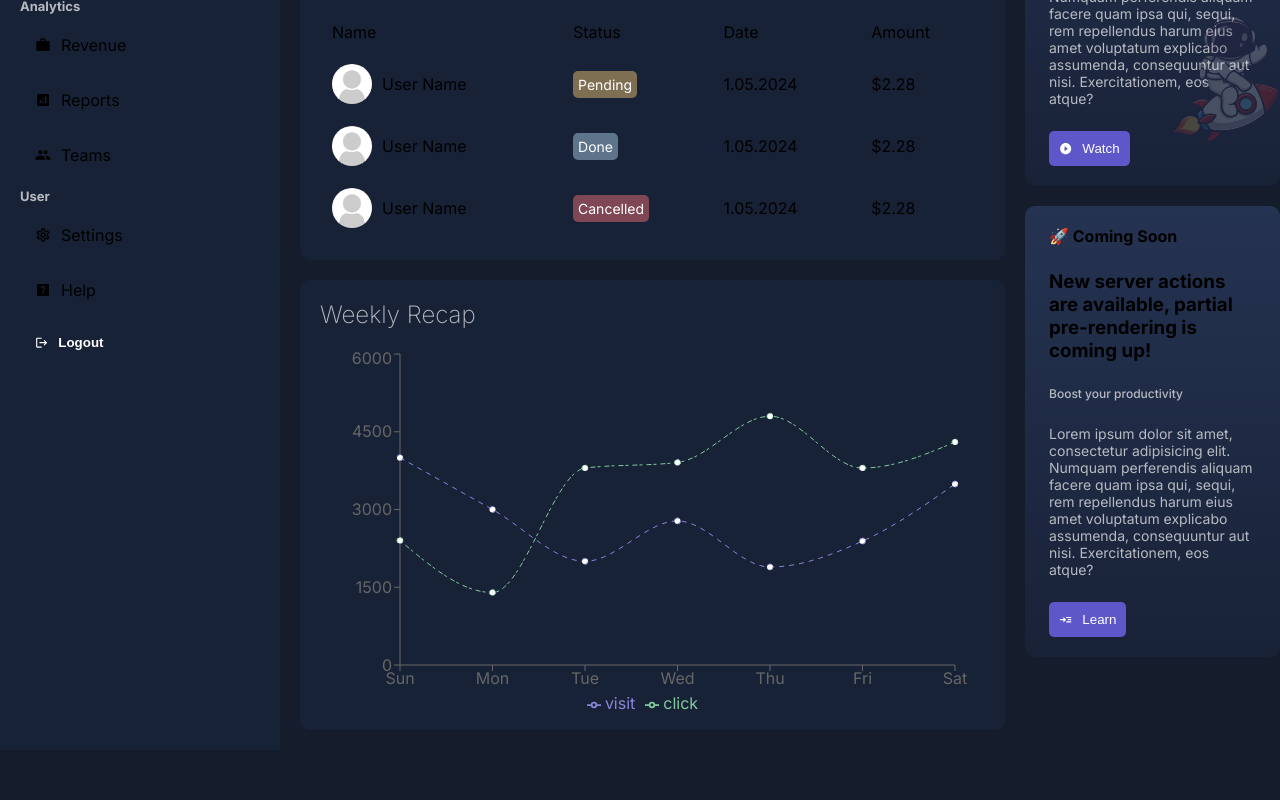
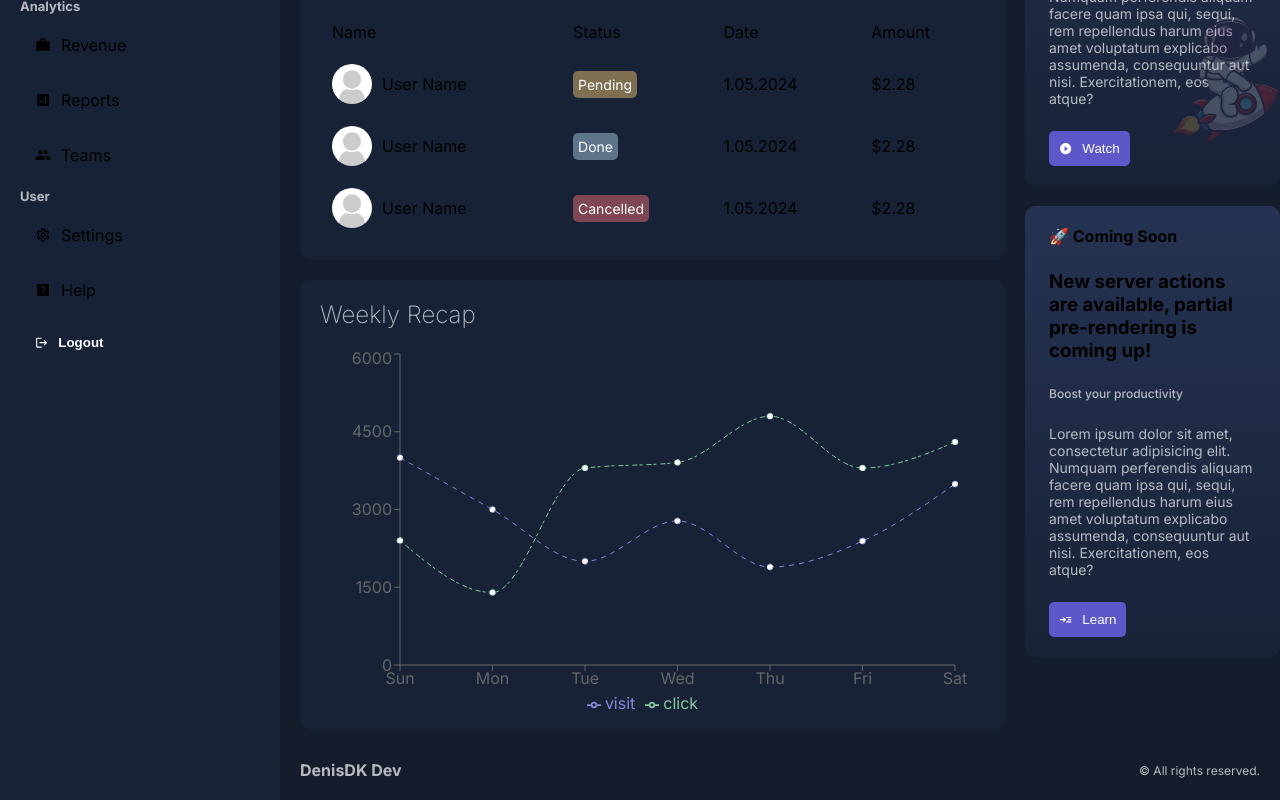
Before and after one commit to DenisDK/Admin-Dashboard, a Next.js app: page /dashboard in a window 1280 px wide. Shown: the part 360-1160 px from the top of the page. Before the commit the page ends 1110 px from the top, so only its background shows below. Built offline with nearby package versions, Linux system fonts and the light colour scheme.

Commit message:
Create Footer

```diff
--- a/src/app/dashboard/layout.jsx
+++ b/src/app/dashboard/layout.jsx
@@ -2,6 +2,7 @@ import React from 'react'
 import { Sidebar } from '../ui/dashboard/sidebar/Sidebar'
 import { Navbar } from '../ui/dashboard/navbar/Navbar'
 import style from '../ui/dashboard/dashboard.module.css'
+import { Footer } from '../ui/dashboard/footer/footer'
 
 export default function layout({children}) {
   return (
@@ -12,6 +13,7 @@ export default function layout({children}) {
       <div className={style.content}>
          <Navbar/>
          {children}
+         <Footer/>
       </div>
     </div>
   )
--- /dev/null
+++ b/src/app/ui/dashboard/footer/Footer.jsx
@@ -0,0 +1,11 @@
+import React from 'react'
+import style from "./foote.module.css"
+
+export const Footer = () => {
+  return (
+    <div className={style.container}>
+      <div className={style.logo}>DenisDK Dev</div>
+      <div className={style.text}>© All rights reserved.</div>
+    </div>
+  )
+}
--- /dev/null
+++ b/src/app/ui/dashboard/footer/foote.module.css
@@ -0,0 +1,15 @@
+.container {
+   display: flex;
+   align-items: center;
+   justify-content: space-between;
+   margin-top: 30px;
+   color: var(--textSoft);
+ }
+
+ .logo {
+   font-weight: bold;
+ }
+
+ .text {
+   font-size: 12px;
+ }
```
